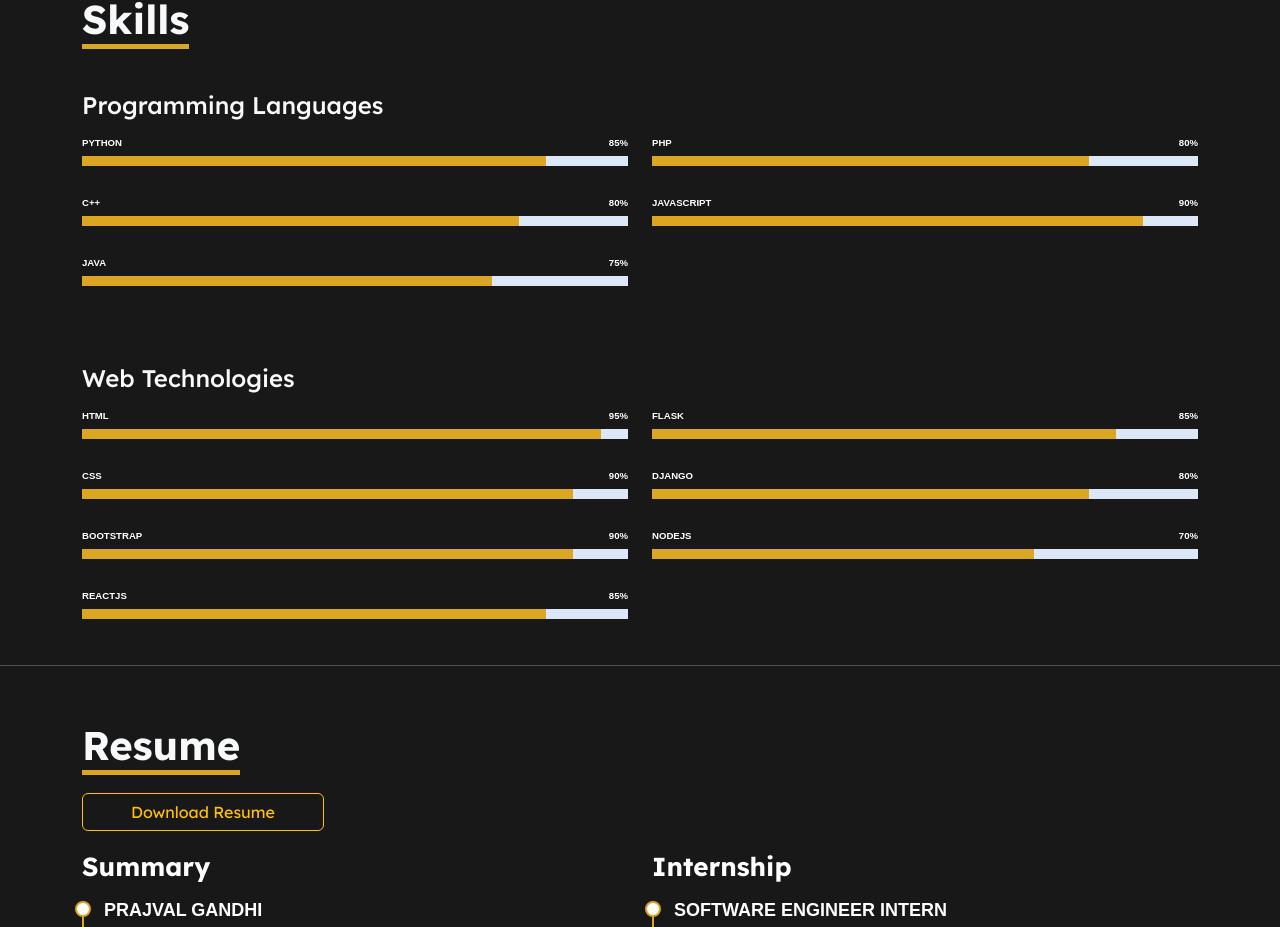
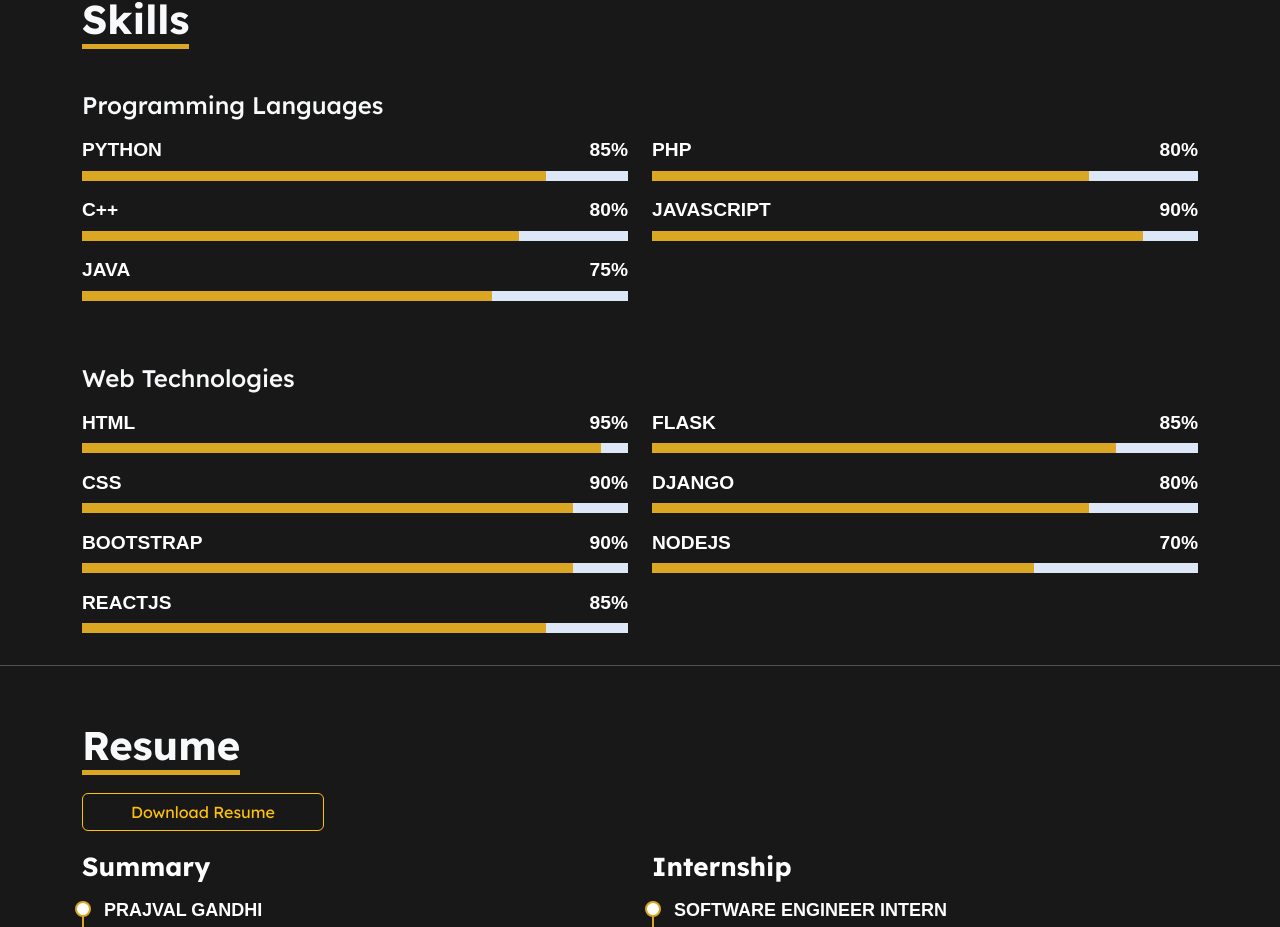
Before and after one commit to paju3125/Portfolio, a React (Create React App) app: page / in a window 1280 px wide. Shown: the part 2124-3051 px from the top of the page. Built offline with nearby package versions, Linux system fonts and the light colour scheme; some icons are missing.

Commit message:
font size

```diff
--- a/src/components/skills/skill.css
+++ b/src/components/skills/skill.css
@@ -1,5 +1,11 @@
 @media screen and (min-width: 300px) {
     #skills .skill {
-        font-size: .6rem;
+        font-size: .8rem;
     }
 }
+
+@media screen and (min-width: 768px) {
+    #skills .skill {
+        font-size: 1.2rem;
+    }
+}
```
